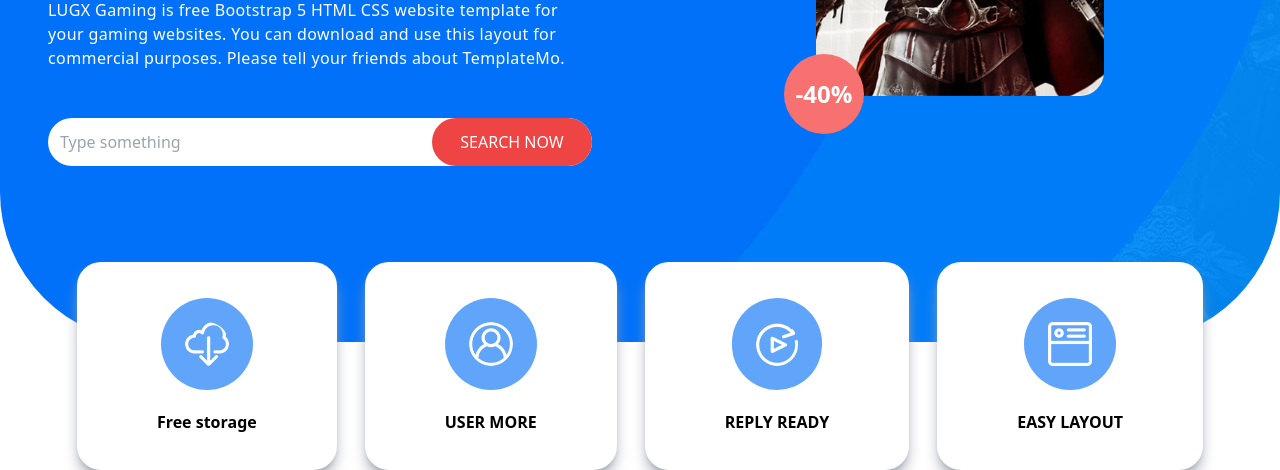
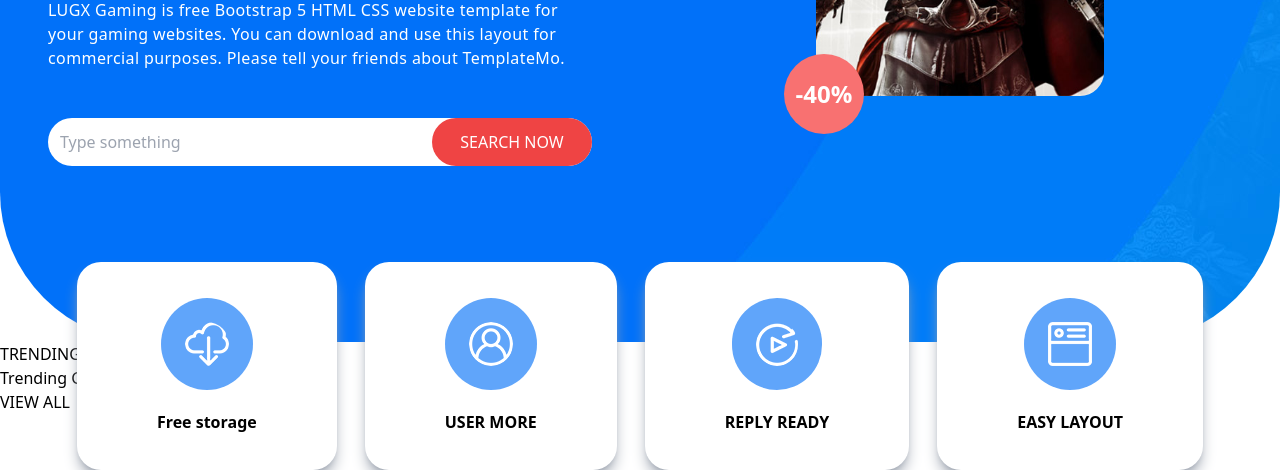
Before and after one commit to cynthia-stac/New-Design, a website built with Vite: page index.html in a window 1280 px wide. Shown: the part 514-984 px from the top of the page. Built offline with nearby package versions, Linux system fonts and the light colour scheme.

Commit message:
Added a new container

```diff
--- a/index.html
+++ b/index.html
@@ -46,6 +46,13 @@
             <div class="bg-white px-20 py-9 rounded-3xl flex flex-col gap-5 justify-center items-center font-bold shadow-lg shadow-gray-400 group"><div class=" p-6 rounded-full bg-blue-400 group-hover:bg-red-400"><img class="bg-blue-400 group-hover:bg-red-400" src="./images/featured-04.png" alt="featured-04"></div>EASY LAYOUT</div>
           </div>
       </div>
+      <div>
+        <div>
+          <p>TRENDING</p>
+          <h2>Trending Games</h2>
+        </div>
+        <div><a href="#" class="">VIEW ALL</a></div>
+      </div>
     </div>
     <script type="module" src="/src/main.js"></script>
   </body>
```
